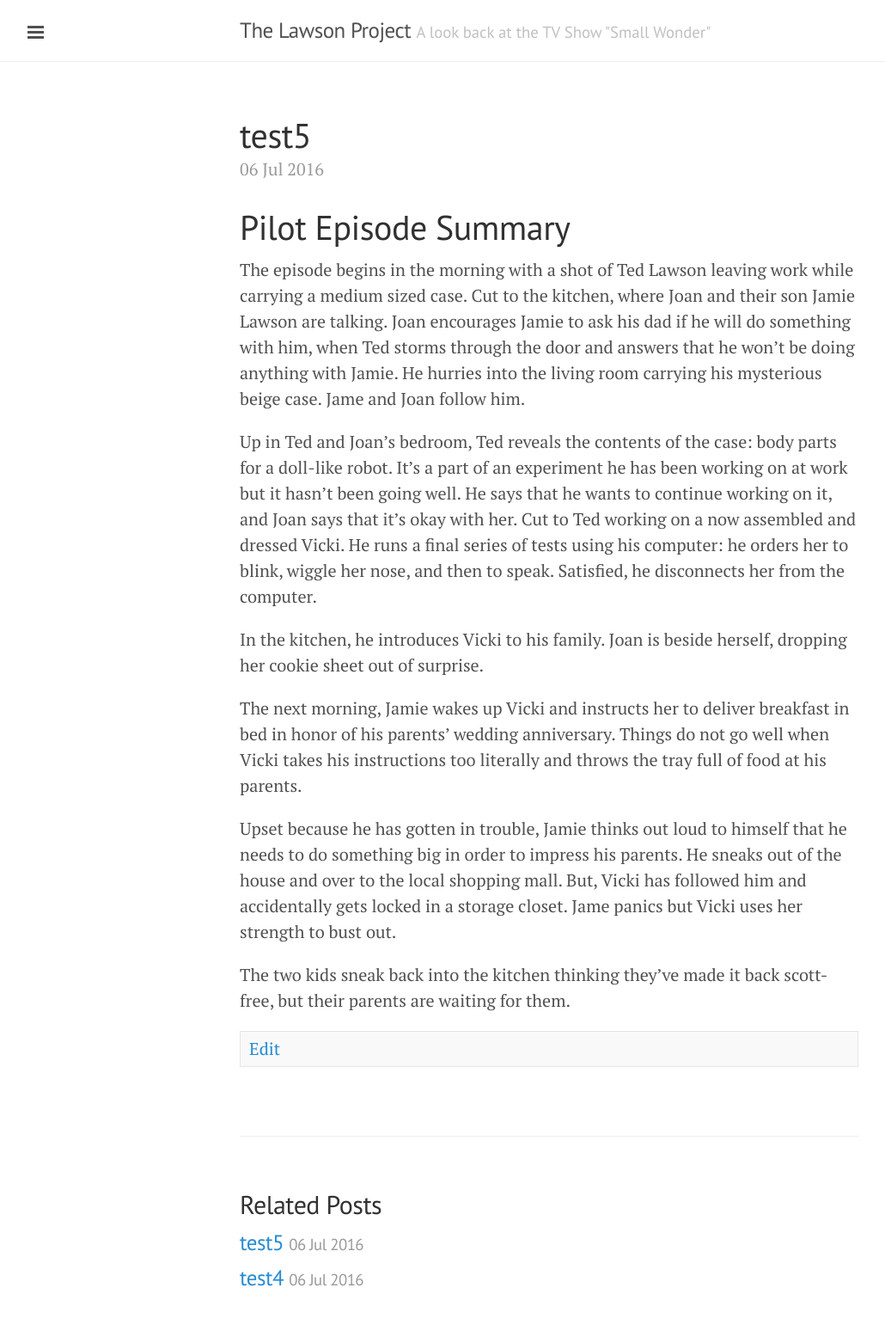
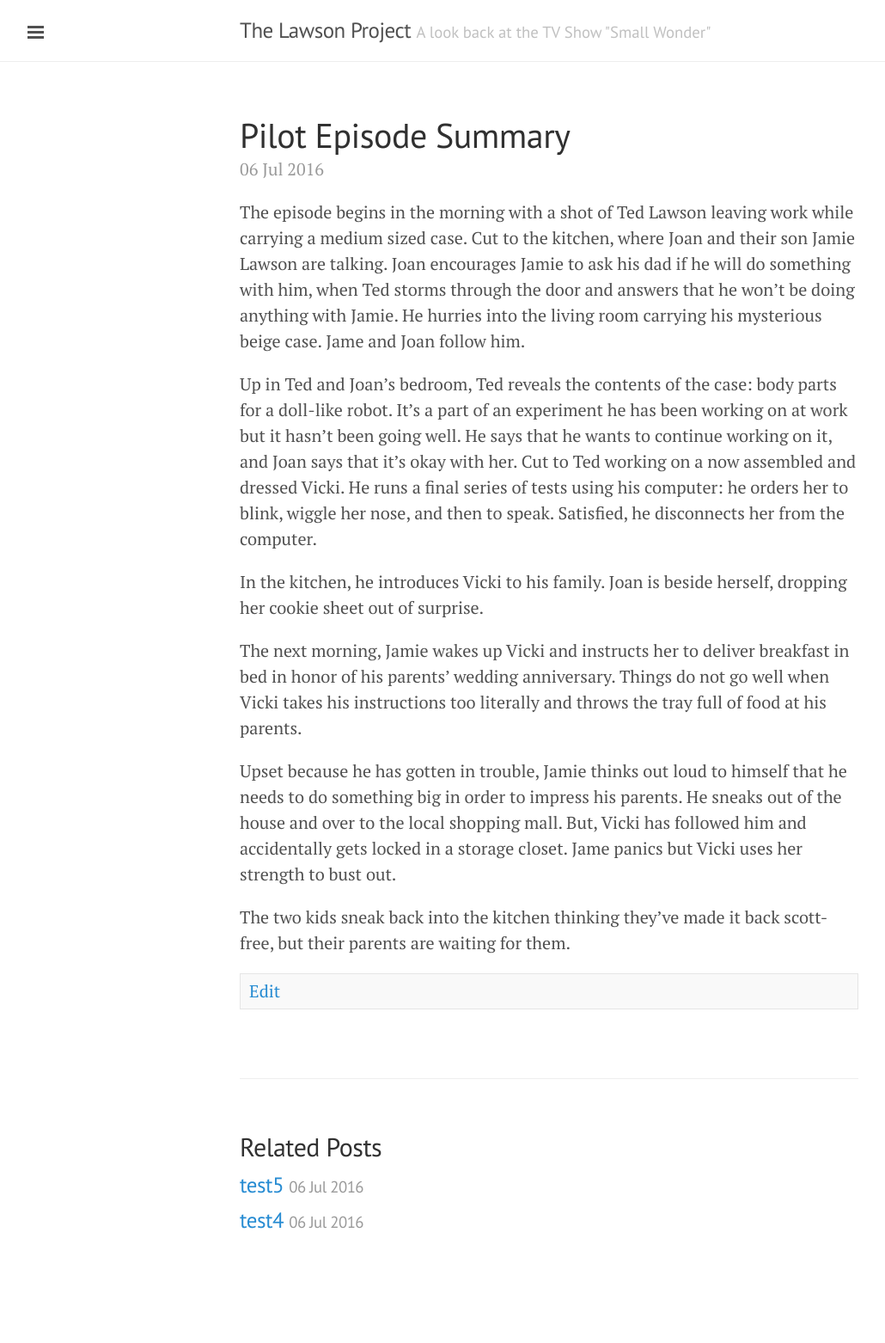
Before and after one commit to lawsonprjct/lawsonprjct.github.io, a Jekyll site: the page built from _posts/2016-07-06-pilotepisode.md, in a window 1280 px wide. Shown: the whole page at 86% size, without its empty margins (1-1031 px from the left). Built offline with Jekyll 4.4.1, drawn with Linux system fonts in a browser that asks for light colours; after the commit the page ends 1495 px from its top, so only the background shows below that.

Commit message:
Update 2016-07-06-pilotepisode.md

```diff
--- a/_posts/2016-07-06-pilotepisode.md
+++ b/_posts/2016-07-06-pilotepisode.md
@@ -1,10 +1,8 @@
 ---
-title: test5
+title: Pilot Episode Summary
 date: '2016-07-06 23:26:00'
 layout: post
 ---
-# Pilot Episode Summary
-
 The episode begins in the morning with a shot of Ted Lawson leaving work while carrying a medium sized case. Cut to the kitchen, where Joan and their son Jamie Lawson are talking. Joan encourages Jamie to ask his dad if he will do something with him, when Ted storms through the door and answers that he won't be doing anything with Jamie. He hurries into the living room carrying his mysterious beige case. Jame and Joan follow him.
 
 Up in Ted and Joan's bedroom, Ted reveals the contents of the case: body parts for a doll-like robot. It's a part of an experiment he has been working on at work but it hasn't been going well. He says that he wants to continue working on it, and Joan says that it's okay with her.
```
